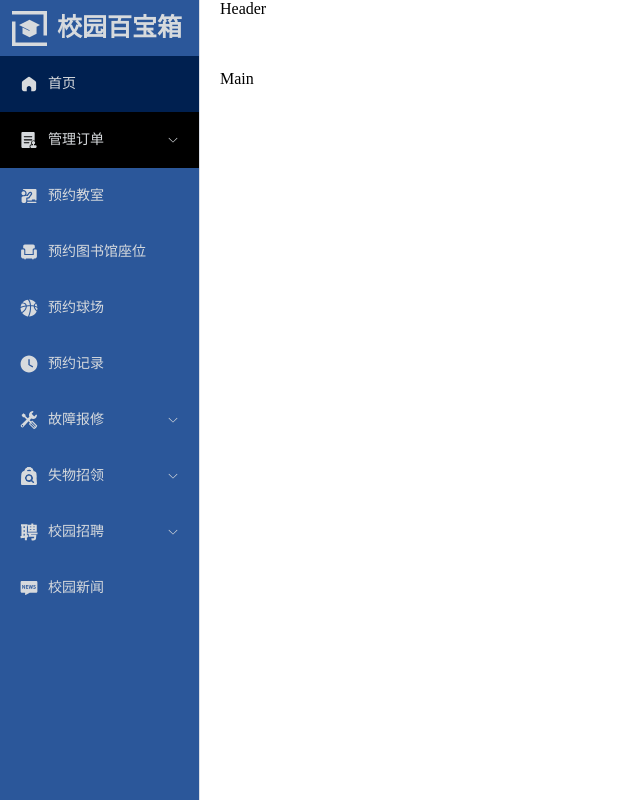
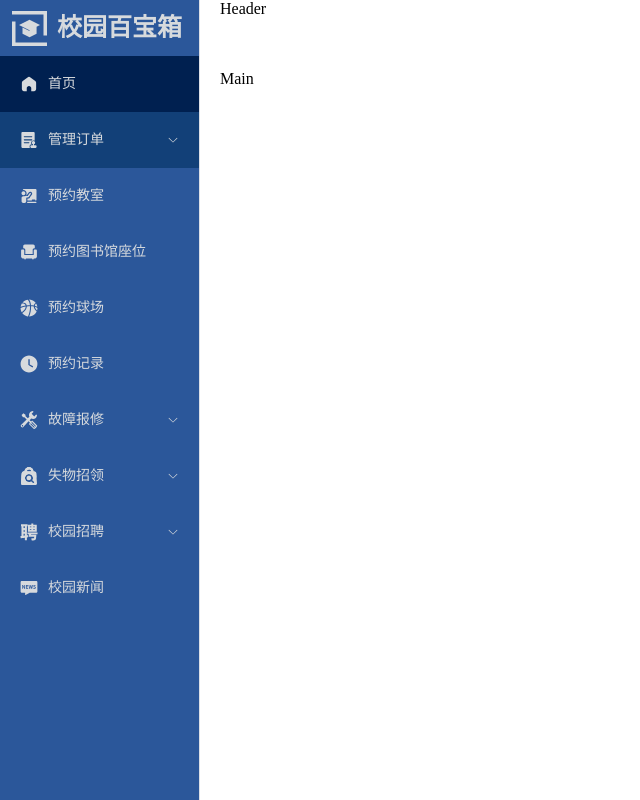
Before and after one commit to konipabai/campus_toolbox, a Vue app in the folder web/: page / in a window 1280 px wide. In both pictures the pointer is over the element "管理订单". Shown: the whole page, without its empty margins (0-640 px from the left). Built offline with nearby package versions, Linux system fonts and the light colour scheme.

Commit message:
修复多级菜单没有鼠标停留时的样式

```diff
--- a/web/src/components/menu/index.vue
+++ b/web/src/components/menu/index.vue
@@ -200,5 +200,8 @@ const handleClose = (key: string, keyPath: string[]) => {
       background-color: var(--element-hover-color) !important;
     }
   }
+  :deep(.el-sub-menu__title:hover) {
+    background-color: var(--element-hover-color) !important;
+  }
 }
 </style>
```
